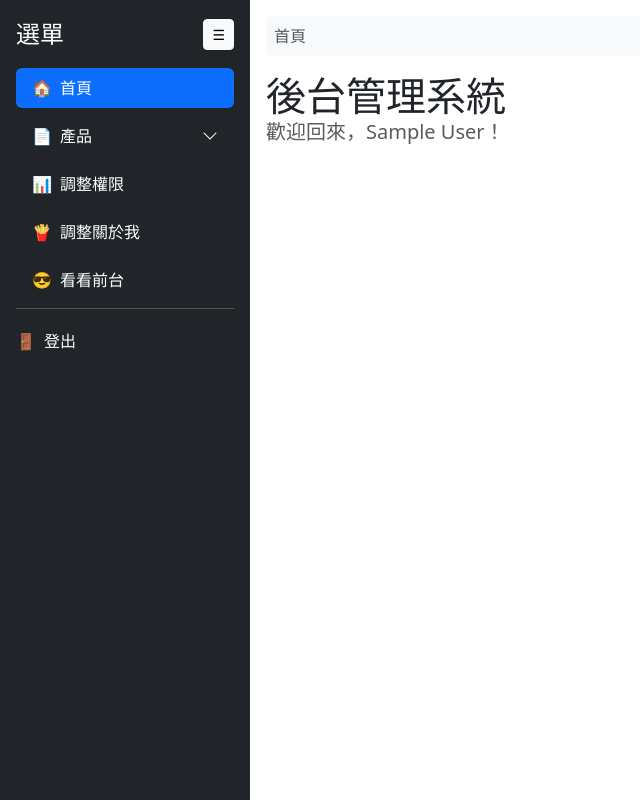
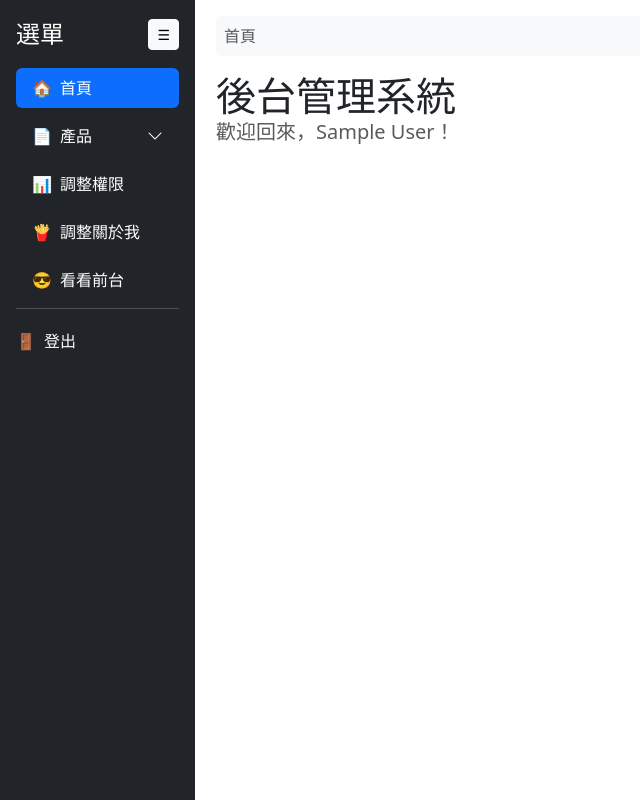
Before and after one commit to ziz03/database_class, a PHP site: page /admin/dashboard.php in a window 1280 px wide. Shown: the whole page, without its empty margins (0-640 px from the left). Run offline with PHP 8.4, Linux system fonts and the light colour scheme; the visitor is signed in with stand-in values (Sample User, id 1); data that the repository does not hold is empty.

Commit message:
fix something

```diff
--- a/admin/css/sidebar.css
+++ b/admin/css/sidebar.css
@@ -8,7 +8,7 @@
 
 /* 側邊欄基本樣式 */
 #sidebar {
-    width: 250px;
+    width: 195px;
     position: fixed;
     top: 0;
     left: 0;
@@ -38,7 +38,7 @@
 /* 主內容區域 */
 #content {
     width: calc(100% - 250px);
-    margin-left: 250px;
+    margin-left: 200px;
     min-height: 100vh;
     transition: all 0.3s;
 }
```
Also changed, not shown: admin/products.php (+7 -2 lines), admin/view_order.php (+6 -3 lines), README.md.
